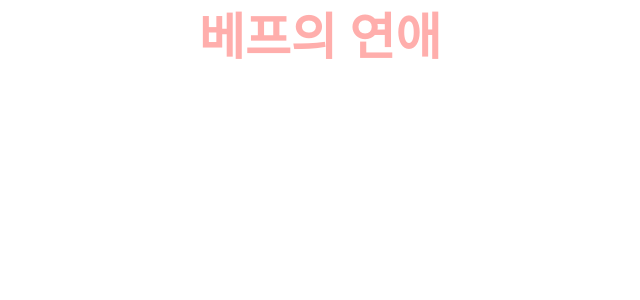
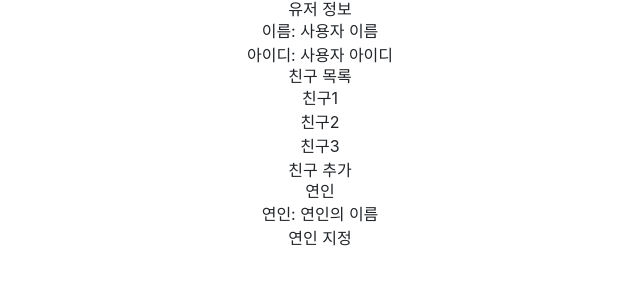
Before and after one commit to juknow/bestlove_front, a React (Create React App) app: page /mypage in a window 1280 px wide. Shown: the top 300 px of the page, without its empty margins (320-960 px from the left). Built offline with nearby package versions, Linux system fonts and the light colour scheme; a web font is replaced by a local one.

Commit message:
[ADD] 마이페이지 추가

```diff
--- a/src/App.js
+++ b/src/App.js
@@ -9,7 +9,7 @@ import LoginPage from './pages/LoginPage';
 import RegisterPage from './pages/RegisterPage';
 import AddFriend from './pages/AddFriend';
 import SetCouple from './pages/SetCouple';
-import CommunityPage from "./pages/CommunityPage";
+import CommunityPage from './pages/CommunityPage';
 import CreatePost from './pages/CreatePost';
 import ReadPost from './pages/ReadPost';
 
@@ -28,6 +28,7 @@ function App() {
           <Route path="/community/*" element={<CommunityPage />}></Route>
           <Route path="/post/*" element={<CreatePost />}></Route>
           <Route path="/read/*" element={<ReadPost />}></Route>
+          <Route path="/mypage/*" element={<MyPage />}></Route>
           {/* 상단에 위치하는 라우트들의 규칙을 모두 확인, 일치하는 라우트가 없는경우 처리 */}
           <Route path="*" element={<NotFound />}></Route>
         </Routes>
--- a/src/pages/MyPage.jsx
+++ b/src/pages/MyPage.jsx
@@ -1,7 +1,21 @@
 export default function MyPage() {
   return (
     <>
-      <header>베프의 연애</header>
+      <h1>유저 정보</h1>
+      <p>이름: 사용자 이름</p>
+      <p>아이디: 사용자 아이디</p>
+
+      <h2>친구 목록</h2>
+      <ul>
+        <li>친구1</li>
+        <li>친구2</li>
+        <li>친구3</li>
+      </ul>
+      <button>친구 추가</button>
+
+      <h2>연인</h2>
+      <p>연인: 연인의 이름</p>
+      <button>연인 지정</button>
     </>
   );
 }
```
